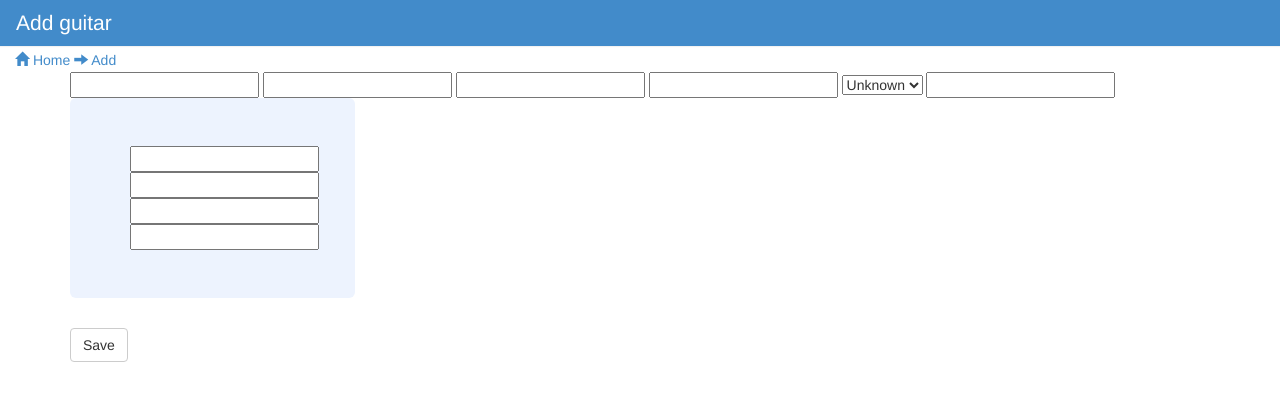
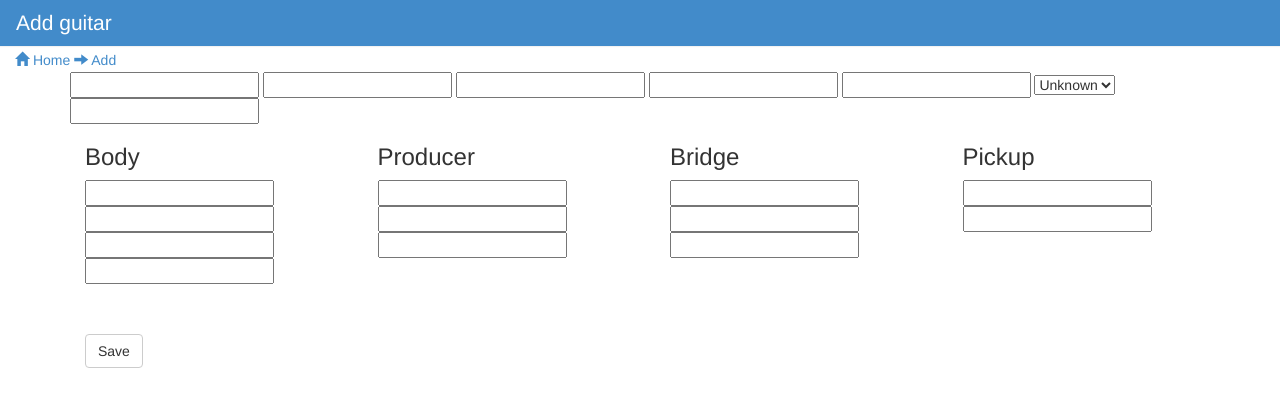
Before and after one commit to TkachenkoRoman/Lab3, a Django app: page /add/ in a window 1280 px wide. Shown: the top 407 px of the page. Run offline with Django 3.2, Linux system fonts and the light colour scheme; parts of the project's set-up code (start-up, migrations or seed data) failed here and were passed over; some libraries are stand-ins or nearby versions.

Commit message:
no message

```diff
--- a/guitar_app/forms.py
+++ b/guitar_app/forms.py
@@ -17,7 +17,15 @@
     fretboard_material = CharField(required=False)
     pick_guard = NullBooleanField(required=False)
     type = CharField(required=False)
-    body_material = CharField(required=False)
-    body_color = CharField(required=False)
-    body_type = CharField(required=False)
-    body_form = CharField(required=False)
+    body_material = CharField(required=False, label="material")
+    body_color = CharField(required=False, label="color")
+    body_type = CharField(required=False, label="type")
+    body_form = CharField(required=False, label="form")
+    producer_name = CharField(required=False, label='name')
+    producer_rating = IntegerField(required=False, label='rating')
+    producer_info = CharField(required=False, label='info')
+    bridge_name = CharField(required=False, label='name')
+    bridge_material = CharField(required=False, label='material')
+    bridge_color = CharField(required=False, label='color')
+    pickup_type = CharField(required=False, label='type')
+    pickup_set_type = CharField(required=False, label='set type')
--- a/guitar_app/tables.py
+++ b/guitar_app/tables.py
@@ -5,7 +5,7 @@
 class GuitarTable(tables.Table):
     name = tables.LinkColumn('guitar_detail', args=[A('pk')])
     selection = tables.CheckBoxColumn(accessor='pk', attrs={"th__input": {"onclick": "toggle(this)"}}, orderable=False)
-    #body = tables.Column()
+    body_name = tables.Column()
     #bridge = tables.Column()
     #pickups = tables.Column()
     #producer = tables.Column()
--- a/guitar_app/templates/guitar_app/add.html
+++ b/guitar_app/templates/guitar_app/add.html
@@ -22,15 +22,48 @@
             {{ form.string_amount|bootstrap}}
             {{ form.price|bootstrap}}
             {{ form.neck_material|bootstrap}}
+            {{ form.fretboard_material|bootstrap}}
             {{ form.pick_guard|bootstrap}}
             {{ form.type|bootstrap}}
-            <div class="jumbotron" style="width: 25%;background-color: #EDF3FE;">
-            {{ form.body_material|bootstrap}}
-            {{ form.body_color|bootstrap}}
-            {{ form.body_type|bootstrap}}
-            {{ form.body_form|bootstrap}}
+            <div class="container">
+
+                <div class="row">
+                    <div class="col-md-3">
+                        <div>
+                        <h3 style="text-align: left">Body</h3>
+                        {{ form.body_material|bootstrap}}
+                        {{ form.body_color|bootstrap}}
+                        {{ form.body_type|bootstrap}}
+                        {{ form.body_form|bootstrap}}
+                        </div>
+                    </div>
+                    <div class="col-md-3">
+                        <div>
+                        <h3 style="text-align: left">Producer</h3>
+                        {{ form.producer_name|bootstrap}}
+                        {{ form.producer_rating|bootstrap}}
+                        {{ form.producer_info|bootstrap}}
+                        </div>
+                    </div>
+                    <div class="col-md-3">
+                        <div>
+                        <h3 style="text-align: left">Bridge</h3>
+                        {{ form.bridge_name|bootstrap}}
+                        {{ form.bridge_material|bootstrap}}
+                        {{ form.bridge_color|bootstrap}}
+                        </div>
+                    </div>
+                    <div class="col-md-3">
+                        <div>
+                        <h3 style="text-align: left">Pickup</h3>
+                        {{ form.pickup_type|bootstrap}}
+                        {{ form.pickup_set_type|bootstrap}}
+                        </div>
+                    </div>
+                </div>
+                <input style="margin-top: 50px;" type="submit" class="btn btn-default" value="Save" />
             </div>
-            <div><input type="submit" class="btn btn-default" value="Save" /></div>
+
         </div>
     </form>
 <script src="{{ STATIC_URL }}js/bootstrap.min.js"></script>
--- a/guitar_app/views.py
+++ b/guitar_app/views.py
@@ -17,33 +17,57 @@
 def action(request):
     return HttpResponse('action')
 
+def get_max_guitar_id():
+    max_id = None
+    if models.Guitars.objects.all():
+        max_id = models.Guitars.objects.order_by('-id')[0].id #order by desc, get first elem id
+    if not max_id:
+        max_id = 0
+    return max_id
+
+def get_max_body_id():
+    max_id = None
+    if models.Body.objects.all():
+        max_id = models.Body.objects.order_by('-id')[0].id #order by desc, get first elem id
+    if not max_id:
+        max_id = 0
+    return max_id
+
+def get_max_producer_id():
+    max_id = None
+    if models.Producer.objects.all():
+        max_id = models.Producer.objects.order_by('-id')[0].id #order by desc, get first elem id
+    if not max_id:
+        max_id = 0
+    return max_id
+
 def add(request):
     if request.method == 'POST':
         form = GuitarAddForm(request.POST)
         if form.is_valid():
-            max_id = None
-            if models.Guitars.objects.all():
-                max_id = models.Guitars.objects.order_by('-id')[0].id #order by desc, get first elem id
-            if not max_id:
-                max_id = 0
-            guitar = models.Guitars.objects.create(id=int(max_id)+1,
-                                                   name=form.cleaned_data['name'],
-                                                   string_amount=form.cleaned_data['string_amount'],
-                                                   price=form.cleaned_data['price'],)
+            max_guitar_id = get_max_guitar_id()
+            max_body_id = get_max_body_id()
+            max_producer_id = get_max_producer_id()
+            models.Guitars(
+               id=int(max_guitar_id)+1,
+               name=form.cleaned_data['name'],
+               string_amount=form.cleaned_data['string_amount'],
+               price=form.cleaned_data['price'],
+               neck_material=form.cleaned_data['neck_material'],
+               fretboard_material=form.cleaned_data['fretboard_material'],
+               pick_guard=form.cleaned_data['pick_guard'],
+               type=form.cleaned_data['type'],
+               body=models.Body(id = int(max_body_id) + 1,
+                          material=form.cleaned_data['body_material'],
+                          color=form.cleaned_data['body_color'],
+                          type=form.cleaned_data['body_type'],
+                          form=form.cleaned_data['body_form']).save(),
+               producer=models.Producer(id=int(max_producer_id)+1,
+                          name=form.cleaned_data['producer_name'],
+                          rating=form.cleaned_data['producer_rating'],
+                          info=form.cleaned_data['producer_info']).save()).save()
 
-            """ name = models.CharField(max_length=45, null=True)
-            string_amount = models.IntegerField(null=True)
-            price = models.IntegerField(null=True)
-            neck_material = models.CharField(max_length=45, null=True)
-            fretboard_material = models.CharField(max_length=45, null=True) # Field name made lowercase.
-            pick_guard = models.NullBooleanField(null=True, default=False) # Field name made lowercase.
-            type = models.CharField(max_length=45, null=True)
-            body = EmbeddedModelField('Body', null=True)
-            bridge = EmbeddedModelField('Bridge', null=True)
-            pickups = EmbeddedModelField('Pickup', null=True)
-            producer = EmbeddedModelField('Producer', null=True) """
-
-            guitar.save()
+            #guitar.save()
             return HttpResponseRedirect('/')
         else:
             return HttpResponse('Form is not valid')
```
Also changed, not shown: guitar_app/models.py (+11 -9 lines), 4 other files.
